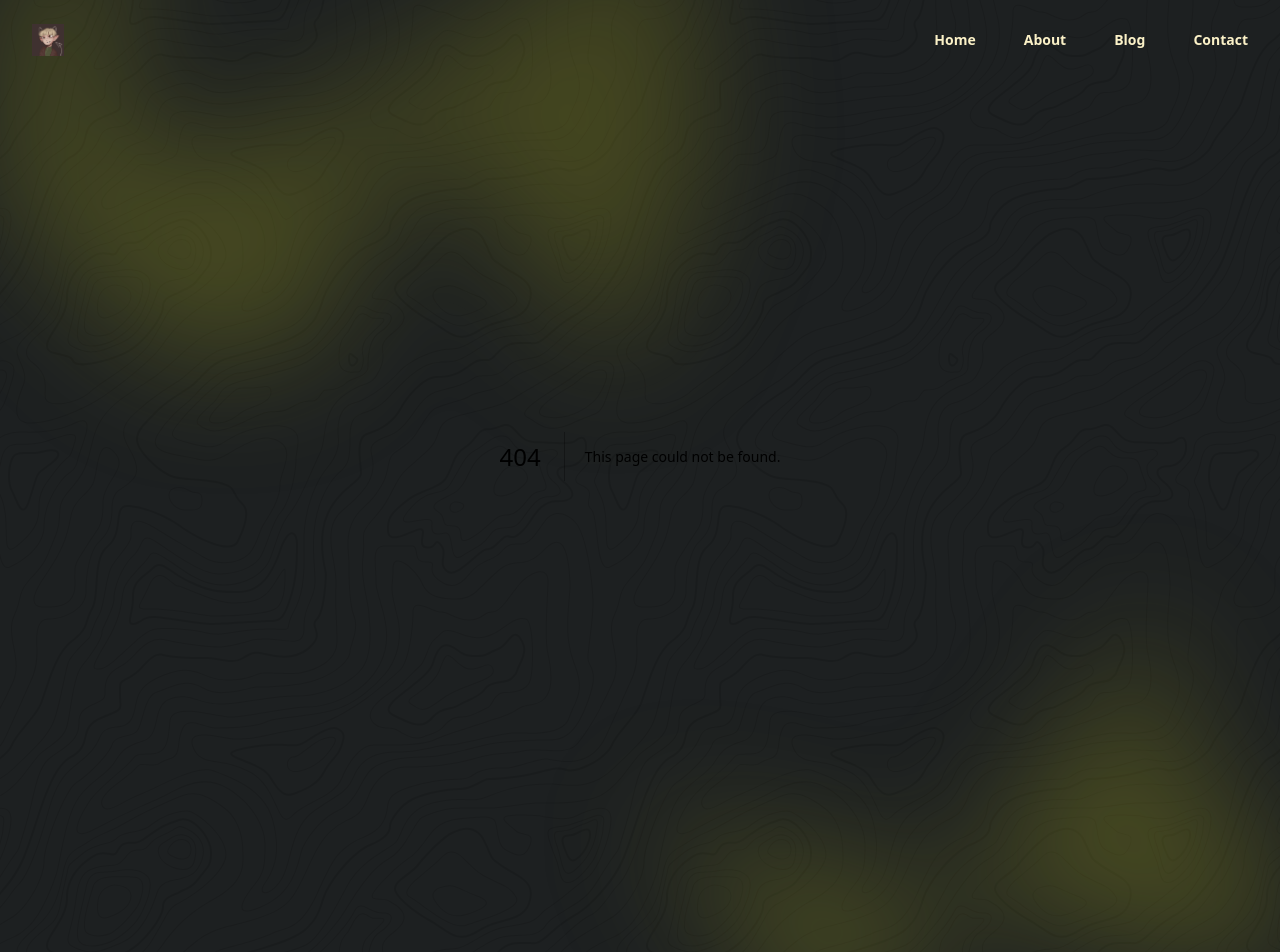
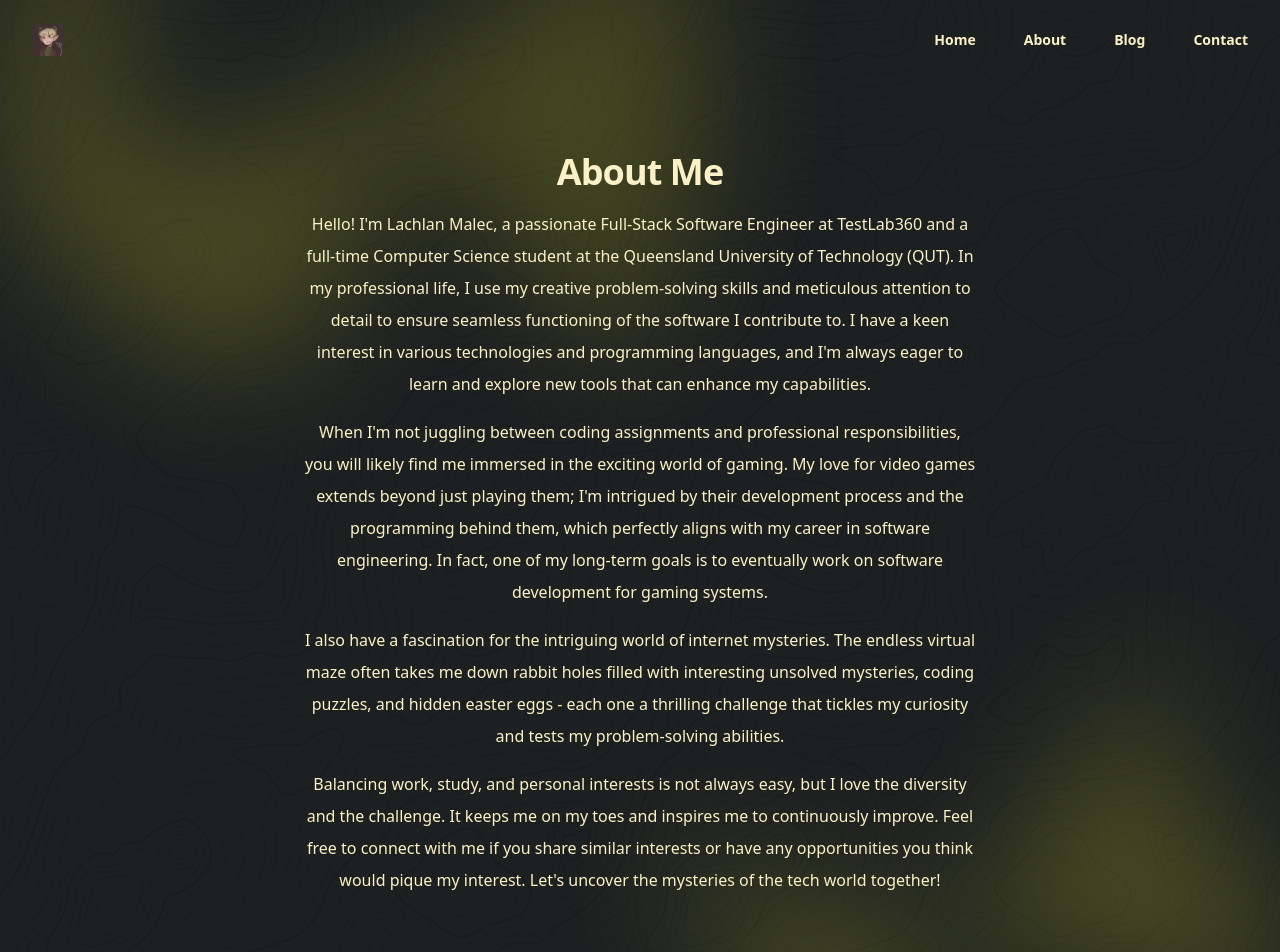
Before and after one commit to LachlanMalec/webapp, a Next.js app: page /about in a window 1280 px wide. Before the commit this address had no page. Shown: the top 952 px of the page. Built offline with nearby package versions, Linux system fonts and the light colour scheme.

Commit message:
feat: basic about page

```diff
--- /dev/null
+++ b/src/app/about/page.tsx
@@ -0,0 +1,42 @@
+export default function About() {
+  return (
+    <div className="mx-auto max-w-2xl xl:pt-24 pt-16 text-center">
+      <h2 className="text-3xl font-bold tracking-tight text-fg0 sm:text-4xl">
+        About Me
+      </h2>
+      <p className="mt-4 text-base leading-8 text-fg">
+        Hello! I&apos;m Lachlan Malec, a passionate Full-Stack Software Engineer at
+        TestLab360 and a full-time Computer Science student at the Queensland
+        University of Technology (QUT). In my professional life, I use my
+        creative problem-solving skills and meticulous attention to detail to
+        ensure seamless functioning of the software I contribute to. I have a
+        keen interest in various technologies and programming languages, and I&apos;m
+        always eager to learn and explore new tools that can enhance my
+        capabilities.
+      </p>
+      <p className="mt-4 text-base leading-8 text-fg">
+        When I&apos;m not juggling between coding assignments and professional
+        responsibilities, you will likely find me immersed in the exciting world
+        of gaming. My love for video games extends beyond just playing them; I&apos;m
+        intrigued by their development process and the programming behind them,
+        which perfectly aligns with my career in software engineering. In fact,
+        one of my long-term goals is to eventually work on software development
+        for gaming systems.
+      </p>
+      <p className="mt-4 text-base leading-8 text-fg">
+        I also have a fascination for the intriguing world of internet
+        mysteries. The endless virtual maze often takes me down rabbit holes
+        filled with interesting unsolved mysteries, coding puzzles, and hidden
+        easter eggs - each one a thrilling challenge that tickles my curiosity
+        and tests my problem-solving abilities.
+      </p>
+      <p className="mt-4 text-base leading-8 text-fg">
+        Balancing work, study, and personal interests is not always easy, but I
+        love the diversity and the challenge. It keeps me on my toes and
+        inspires me to continuously improve. Feel free to connect with me if you
+        share similar interests or have any opportunities you think would pique
+        my interest. Let&apos;s uncover the mysteries of the tech world together!
+      </p>
+    </div>
+  );
+}
```
